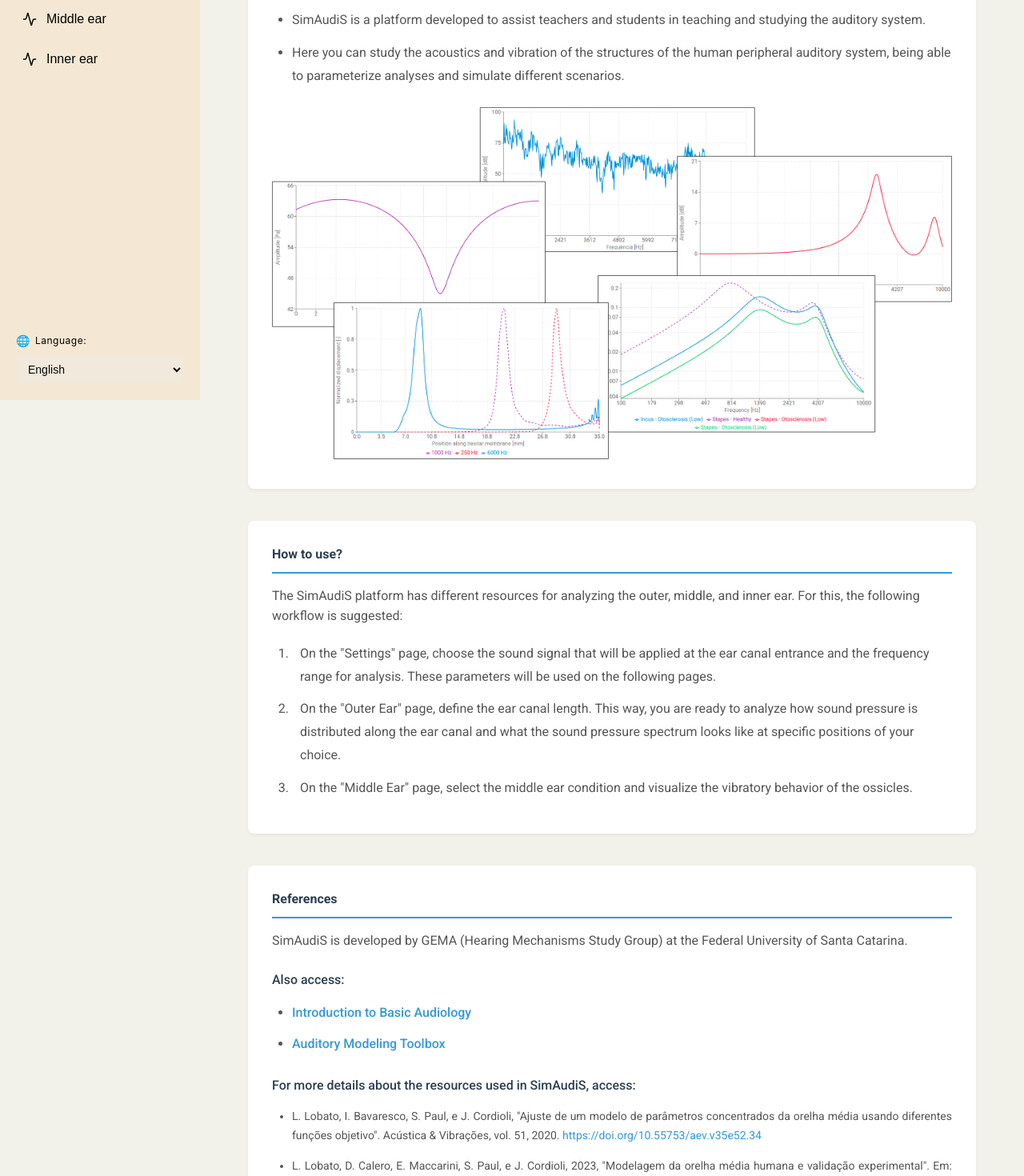
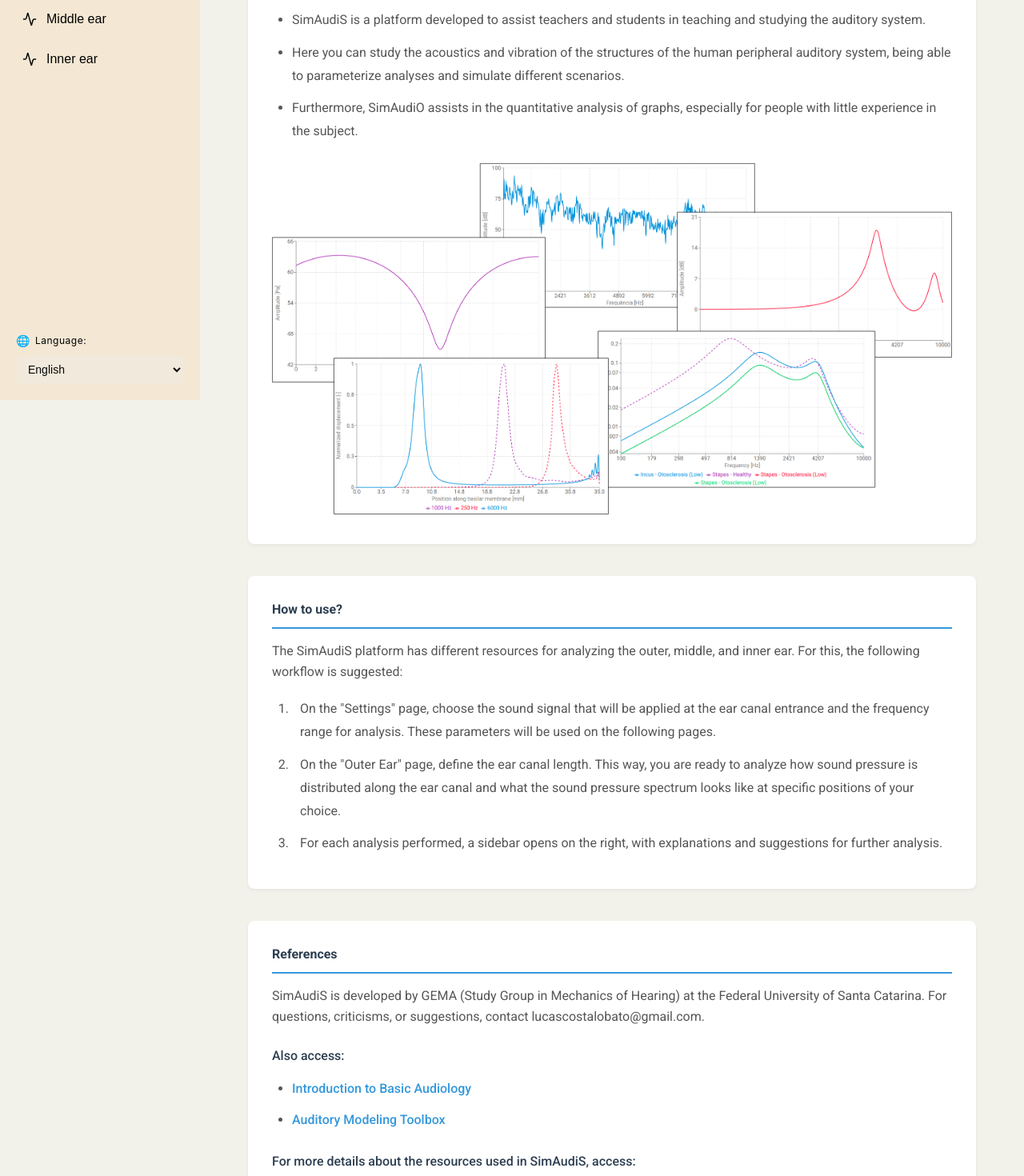
Before and after one commit to LucasCostaLobato/auditory-system-frontend, a React (Vite) app: page / in a window 1280 px wide. Shown: the part 300-1770 px from the top of the page at 80% size. Built offline with nearby package versions, Linux system fonts and the light colour scheme.

Commit message:
Updates in home page

```diff
--- a/src/components/pages/HomePage.jsx
+++ b/src/components/pages/HomePage.jsx
@@ -19,6 +19,7 @@
         <ul className="section-list">
           <li>{t('home.whatIsPoint1')}</li>
           <li>{t('home.whatIsPoint2')}</li>
+          <li>{t('home.whatIsPoint3')}</li>
         </ul>
         <div className="figure-container">
           <img src={homePageFigure} alt={t('home.figureAlt')} className="home-figure" />
--- a/src/translations.json
+++ b/src/translations.json
@@ -114,14 +114,15 @@
       "whatIsTitle": "O que é?",
       "whatIsPoint1": "O SimAudiS é uma plataforma desenvolvida para auxiliar professores e alunos no ensino e estudo sobre o sistema auditivo.",
       "whatIsPoint2": "Aqui você poderá estudar sobre a acústica e vibração das estruturas do sistema periférico da audição humana, podendo parametrizar análises e simular diferentes cenários.",
+      "whatIsPoint3": "Além disso, o SimAudiS auxilia na análise quantitativa de gráficos, especialmente para pessoas com pouca experiência no tema.",
       "figureAlt": "Ilustração do sistema auditivo periférico",
       "howToUseTitle": "Como usar?",
       "howToUseIntro": "A plataforma SimAudiS tem diferentes recursos para análise das orelhas externa, média e interna. Para isso, sugere-se o seguinte fluxo:",
       "howToUseStep1": "Na página \"Configurações\", escolha o sinal sonoro que será aplicado na entrada do canal auditivo e a faixa de frequência de análise. Esses parâmetros serão utilizados nas páginas seguintes.",
-      "howToUseStep2": "Na página \"Orelha Externa\", defina o comprimento do canal auditivo. Assim, você está pronto para analisar como a pressão sonora se distribui ao longo do canal auditivo e como é o espectro da pressão sonora no canal auditivo em determinadas posições a sua escolha.",
-      "howToUseStep3": "Na página \"Orelha Média\", selecione a condição da orelha média e visualize o comportamento vibratório dos ossículos.",
+      "howToUseStep2": "Na páginas \"Orelha Externa\", \"Orelha Média\" e \"Orelha Interna\", você pode escolher parâmetros como o tamanho do canal auditivo e condição da orelha média. ",
+      "howToUseStep3": "Para cada análise realizada, é aberta uma barra lateral, à direita, com explicações e sugestões de análises.",
       "referencesTitle": "Referências",
-      "referencesIntro": "O SimAudiS é desenvolvido pelo GEMA (Grupo de Estudo em Mecanismos da Audição) da Universidade Federal de Santa Catarina.",
+      "referencesIntro": "O SimAudiS é desenvolvido pelo GEMA (Grupo de Estudos em Mecanismos da Audição) da Universidade Federal de Santa Catarina. Para dúvidas, crítas ou sugestão, contate lucascostalobato@gmail.com.",
       "alsoAccess": "Acesse também:",
       "linkAudiologia": "Introdução à Audiologia Básica",
       "linkAMToolbox": "Auditory Modeling Toolbox",
@@ -250,14 +251,15 @@
       "whatIsTitle": "What is it?",
       "whatIsPoint1": "SimAudiS is a platform developed to assist teachers and students in teaching and studying the auditory system.",
       "whatIsPoint2": "Here you can study the acoustics and vibration of the structures of the human peripheral auditory system, being able to parameterize analyses and simulate different scenarios.",
+      "whatIsPoint3": "Furthermore, SimAudiO assists in the quantitative analysis of graphs, especially for people with little experience in the subject.",
       "figureAlt": "Illustration of the peripheral auditory system",
       "howToUseTitle": "How to use?",
       "howToUseIntro": "The SimAudiS platform has different resources for analyzing the outer, middle, and inner ear. For this, the following workflow is suggested:",
       "howToUseStep1": "On the \"Settings\" page, choose the sound signal that will be applied at the ear canal entrance and the frequency range for analysis. These parameters will be used on the following pages.",
       "howToUseStep2": "On the \"Outer Ear\" page, define the ear canal length. This way, you are ready to analyze how sound pressure is distributed along the ear canal and what the sound pressure spectrum looks like at specific positions of your choice.",
-      "howToUseStep3": "On the \"Middle Ear\" page, select the middle ear condition and visualize the vibratory behavior of the ossicles.",
+      "howToUseStep3": "For each analysis performed, a sidebar opens on the right, with explanations and suggestions for further analysis.",
       "referencesTitle": "References",
-      "referencesIntro": "SimAudiS is developed by GEMA (Hearing Mechanisms Study Group) at the Federal University of Santa Catarina.",
+      "referencesIntro": "SimAudiS is developed by GEMA (Study Group in Mechanics of Hearing) at the Federal University of Santa Catarina. For questions, criticisms, or suggestions, contact lucascostalobato@gmail.com.",
       "alsoAccess": "Also access:",
       "linkAudiologia": "Introduction to Basic Audiology",
       "linkAMToolbox": "Auditory Modeling Toolbox",
@@ -386,14 +388,15 @@
       "whatIsTitle": "¿Qué es?",
       "whatIsPoint1": "SimAudiS es una plataforma desarrollada para ayudar a profesores y estudiantes en la enseñanza y el estudio del sistema auditivo.",
       "whatIsPoint2": "Aquí podrás estudiar la acústica y vibración de las estructuras del sistema periférico de la audición humana, pudiendo parametrizar análisis y simular diferentes escenarios.",
+      "whatIsPoint3": "Además, SimAudiS ayuda en el análisis cuantitativo de gráficos, especialmente para personas con poca experiencia en el tema.",
       "figureAlt": "Ilustración del sistema auditivo periférico",
       "howToUseTitle": "¿Cómo usar?",
       "howToUseIntro": "La plataforma SimAudiS tiene diferentes recursos para el análisis del oído externo, medio e interno. Para ello, se sugiere el siguiente flujo:",
       "howToUseStep1": "En la página \"Configuraciones\", elija la señal sonora que se aplicará en la entrada del canal auditivo y el rango de frecuencia de análisis. Estos parámetros se utilizarán en las siguientes páginas.",
       "howToUseStep2": "En la página \"Oído Externo\", defina la longitud del canal auditivo. Así, estará listo para analizar cómo se distribuye la presión sonora a lo largo del canal auditivo y cómo es el espectro de presión sonora en determinadas posiciones de su elección.",
-      "howToUseStep3": "En la página \"Oído Medio\", seleccione la condición del oído medio y visualice el comportamiento vibratorio de los osículos.",
+      "howToUseStep3": "Por cada análisis realizado, se abre una barra lateral a la derecha, con explicaciones y sugerencias para posteriores análisis.",
       "referencesTitle": "Referencias",
-      "referencesIntro": "SimAudiS es desarrollado por GEMA (Grupo de Estudio en Mecanismos de la Audición) de la Universidad Federal de Santa Catarina.",
+      "referencesIntro": "SimAudiS es desarrollado por GEMA (Grupo de Estudio en Mecanismos de la Audición) de la Universidad Federal de Santa Catarina. Para preguntas, críticas o sugerencias, contactar con lucascostalobato@gmail.com.",
       "alsoAccess": "Acceda también:",
       "linkAudiologia": "Introducción a la Audiología Básica",
       "linkAMToolbox": "Auditory Modeling Toolbox",
```
